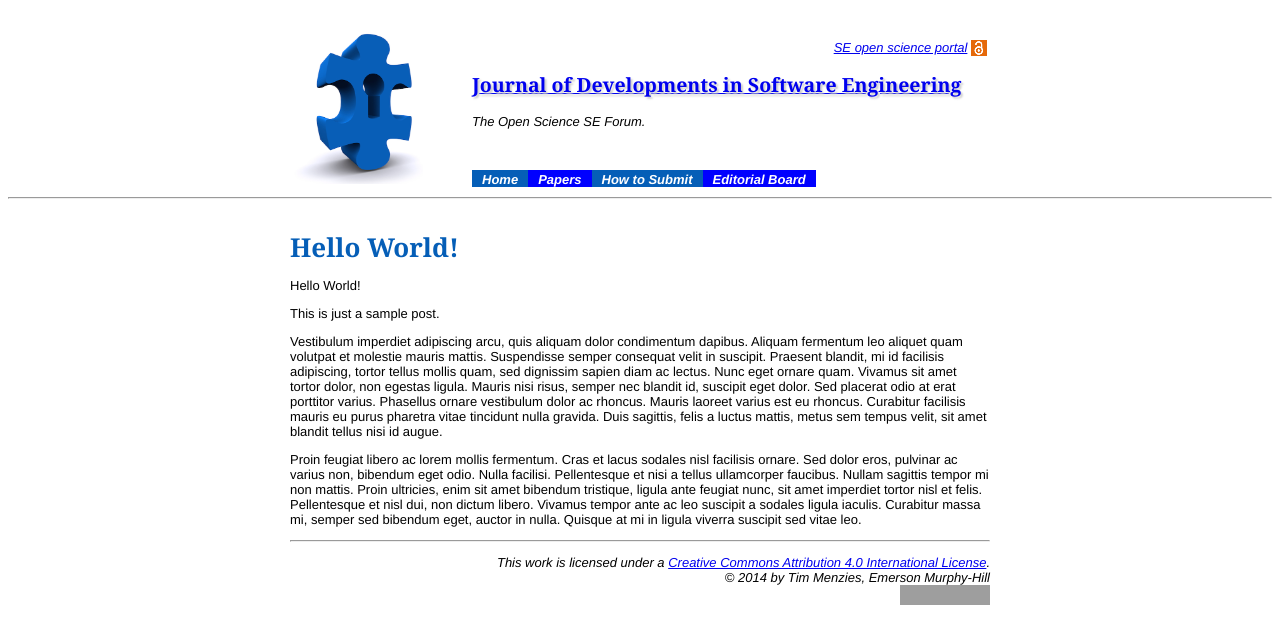
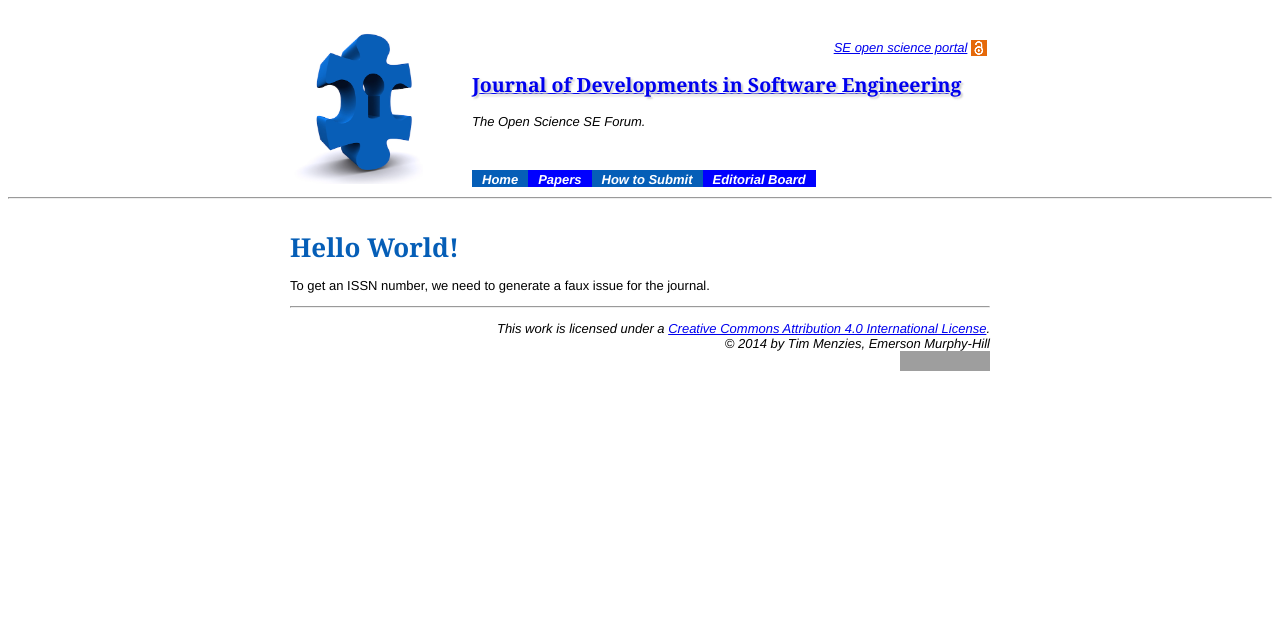
Before and after one commit to opensciences/opensciences.github.io, a Jekyll site: the page built from _posts/journal/2012-01-18-hello-world.markdown, in a window 1280 px wide. Shown: the top 644 px of the page. Built offline with Jekyll 4.4.1, drawn with Linux system fonts in a browser that asks for light colours; Markdown is read by kramdown in place of the engine named in the settings; grey boxes are pictures that could not be loaded.

Commit message:
Update 2012-01-18-hello-world.markdown

```diff
--- a/_posts/journal/2012-01-18-hello-world.markdown
+++ b/_posts/journal/2012-01-18-hello-world.markdown
@@ -1,15 +1,10 @@
 ---
 layout: journal1
 title: Hello World!
+category: journal
 
-excerpt: Hello World! Vestibulum imperdiet adipiscing arcu, quis aliquam dolor condimentum dapibus. Aliquam fermentum leo aliquet quam volutpat et molestie mauris mattis. Suspendisse semper consequat velit in suscipit.
+excerpt: A draft version of  journal goes on-line.
 
 ---
 
-Hello World!
-
-This is just a sample post.
-
-Vestibulum imperdiet adipiscing arcu, quis aliquam dolor condimentum dapibus. Aliquam fermentum leo aliquet quam volutpat et molestie mauris mattis. Suspendisse semper consequat velit in suscipit. Praesent blandit, mi id facilisis adipiscing, tortor tellus mollis quam, sed dignissim sapien diam ac lectus. Nunc eget ornare quam. Vivamus sit amet tortor dolor, non egestas ligula. Mauris nisi risus, semper nec blandit id, suscipit eget dolor. Sed placerat odio at erat porttitor varius. Phasellus ornare vestibulum dolor ac rhoncus. Mauris laoreet varius est eu rhoncus. Curabitur facilisis mauris eu purus pharetra vitae tincidunt nulla gravida. Duis sagittis, felis a luctus mattis, metus sem tempus velit, sit amet blandit tellus nisi id augue.
-
-Proin feugiat libero ac lorem mollis fermentum. Cras et lacus sodales nisl facilisis ornare. Sed dolor eros, pulvinar ac varius non, bibendum eget odio. Nulla facilisi. Pellentesque et nisi a tellus ullamcorper faucibus. Nullam sagittis tempor mi non mattis. Proin ultricies, enim sit amet bibendum tristique, ligula ante feugiat nunc, sit amet imperdiet tortor nisl et felis. Pellentesque et nisl dui, non dictum libero. Vivamus tempor ante ac leo suscipit a sodales ligula iaculis. Curabitur massa mi, semper sed bibendum eget, auctor in nulla. Quisque at mi in ligula viverra suscipit sed vitae leo.
+To get an ISSN number, we need to generate a faux issue for the journal.
```
